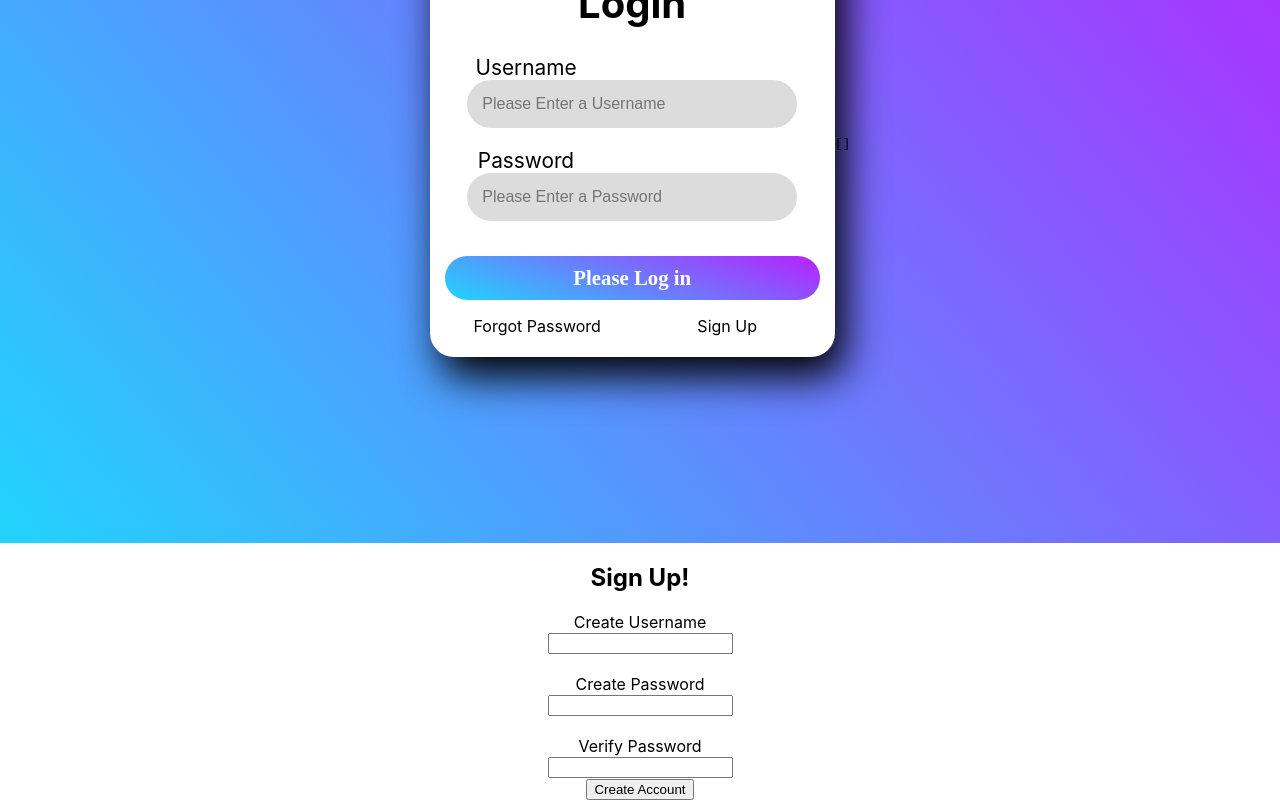
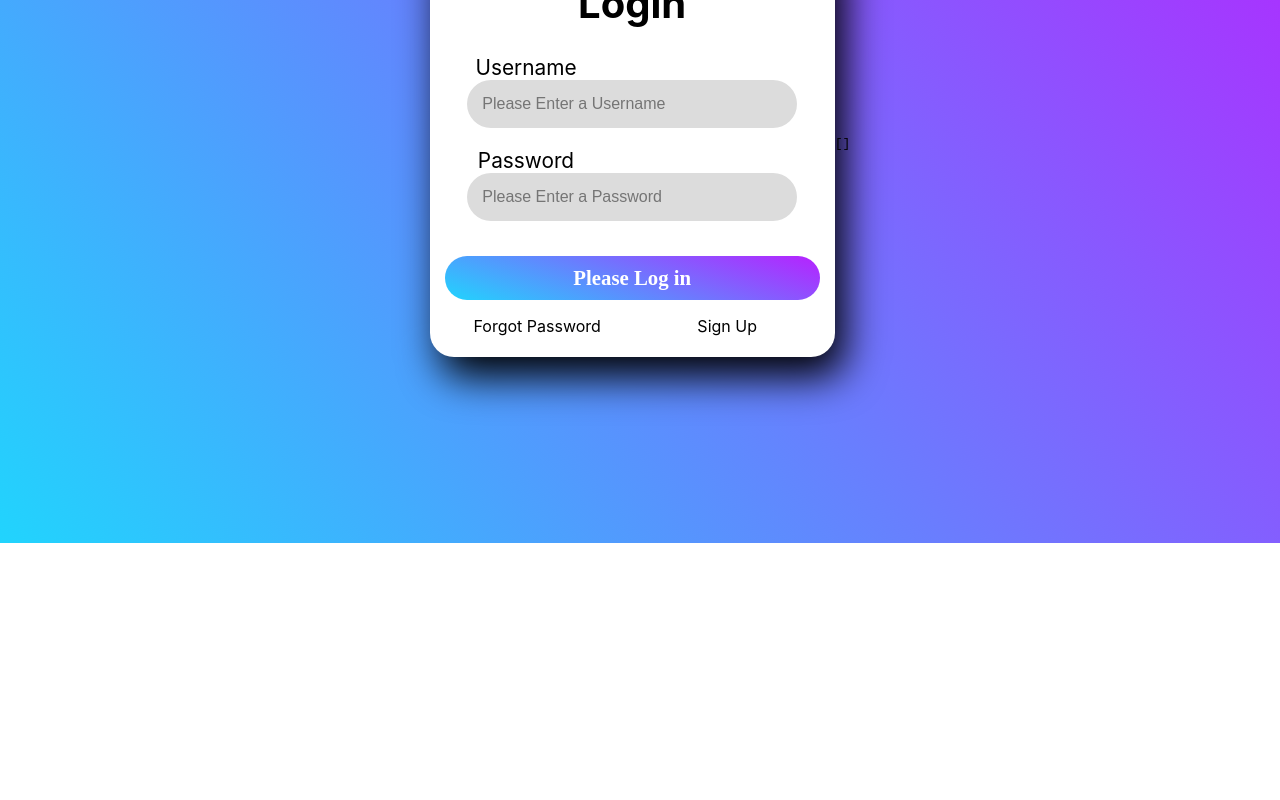
Before and after one commit to BuildWeek-FoodTruck-TrackR/front-end, a React (Create React App) app in the folder foodtruck/: page / in a window 1280 px wide. Shown: the part 257-1057 px from the top of the page. After the commit the page ends 800 px from the top, so only its background shows below. Built offline with nearby package versions, Linux system fonts and the light colour scheme.

Commit message:
added style to sign up form, created SignUpFormApp.js, updated sign up form link in  log in form

```diff
--- a/foodtruck/src/App.js
+++ b/foodtruck/src/App.js
@@ -1,13 +1,13 @@
 import React from 'react';
 import './App.css';
-import LoginForm from "./Components/LoginForm"
-import SignUpForm from "./Components/SignUpForm"
+import LoginForm from "./Components/LoginForm";
+import SignUpForm from "./Components/SignUpForm";
 
 function App() {
   return (
     <div className="App">
       <LoginForm  />
-      <SignUpForm />
+      {/* <SignUpForm /> */}
     </div>
   );
 }
--- a/foodtruck/src/Components/LoginForm.jsx
+++ b/foodtruck/src/Components/LoginForm.jsx
@@ -111,7 +111,7 @@ const LoginForm = () => {
 
 				<FormLinks>
 					<a href="#">Forgot Password</a>
-					<a href="#">Sign Up</a>
+					<a href="./signUpFormApp.js">Sign Up</a>
 				</FormLinks>
 			</Form>
 			{/* displaying our post request data */}
--- a/foodtruck/src/Components/SignUpForm.js
+++ b/foodtruck/src/Components/SignUpForm.js
@@ -1,6 +1,8 @@
-import React, { useState } from "react"
-import axios from "axios"
-import * as yup from "yup"
+import React, { useState } from "react";
+import axios from "axios";
+import * as yup from "yup";
+import "./LoginStyles.css";
+import { FormContainer, Form, FormLinks, Button } from "../styled.js";
 
 
 const SignUpForm = () => {
@@ -33,35 +35,27 @@ const SignUpForm = () => {
     }
 
     return (
-        <div>
-            <h2>Sign Up!</h2>
-            <form onSubmit = {(e)=>{
+        <FormContainer>
+            <Form onSubmit = {(e)=>{
                 e.preventDefault()
                 submit()
             }} >
-                <label>
-                    Create Username
-                    <br/>
-                    <input type="text" name="username" value={formData.username} onChange={handleChange} />
-                </label>
-                <br/>
-                <br/>
-                <label>
-                    Create Password
-                    <br/>
-                    <input type="text" name="password" value={formData.password} onChange={handleChange} />
-                </label>
-                <br/>
-                <br/>
-                <label>
-                    Verify Password
-                    <br/>
-                    <input type="text" name="verifiedPassword" value={formData.verifiedPassword} onChange={handleChange} />
-                </label>
-                <br/>
-                <button type="submit">Create Account</button>
-            </form>
-        </div>
+                <h1>Sign Up</h1>
+                <label htmlFor="username">Username</label>
+                <input type="text" name="username" id="signUpUsername" value={formData.username} onChange={handleChange} placeholder="Please Create a Username" />
+
+                <label htmlFor="password">Password</label>
+                <input type="password" name="password" id="password" value={formData.password} onChange={handleChange} placeholder="Please Create a Password" />
+
+                <label htmlFor="verifiedPassword">Verify Password</label>
+                <input type="password" name="verifiedPassword" id="verifiedPassword" value={formData.verifiedPassword} onChange={handleChange} placeholder="Please Verify Your Password" />
+
+                <Button type="submit">Create Account</Button>
+                <FormLinks>
+					<a href="../App.js">Already a Member?</a>
+				</FormLinks>
+            </Form>
+        </FormContainer>
     )
 }
 
```
Also changed, not shown: foodtruck/src/Components/signUpFormApp.js (added, +13 -0 lines).
